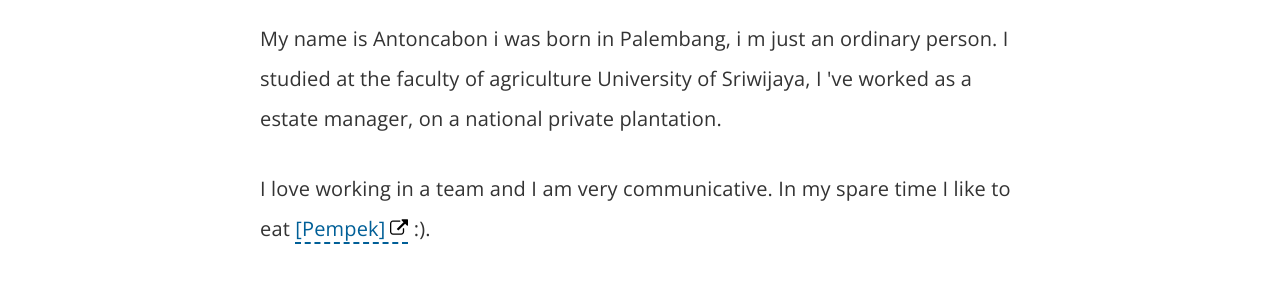
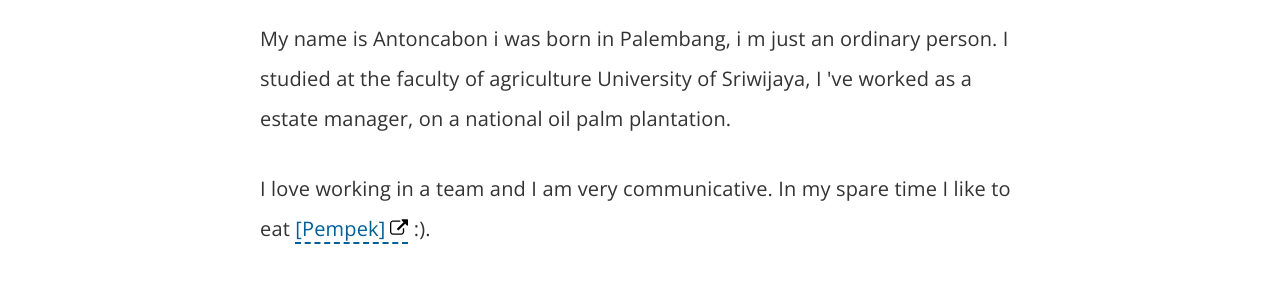
Before and after one commit to antoncabon/antoncabon.github.io, a Jekyll site: the page built from about.html, in a window 1280 px wide and 900 px high, scrolled down 640 px. Shown: the part 235-535 px from the top of the window. Built offline with Jekyll 4.4.1, drawn with Linux system fonts in a browser that asks for light colours.

Commit message:
Update about.html

```diff
--- a/about.html
+++ b/about.html
@@ -9,7 +9,7 @@ description: "Here's a little thing about myself."
 
 <h2>About Me</h2>
 
-<p>My name is Antoncabon i was born in Palembang, i m just an ordinary person. I studied at the faculty of agriculture University of Sriwijaya, I 've worked as a estate manager, on a national private plantation.
+<p>My name is Antoncabon i was born in Palembang, i m just an ordinary person. I studied at the faculty of agriculture University of Sriwijaya, I 've worked as a estate manager, on a national oil palm plantation.
 <p>I love working in a team and I am very communicative. In my spare time I like to eat <a href="https://goo.gl/CqgfDZ" target="_blank">[Pempek]</a> :).</p>
 
 <h2>Skills</h2>
```
